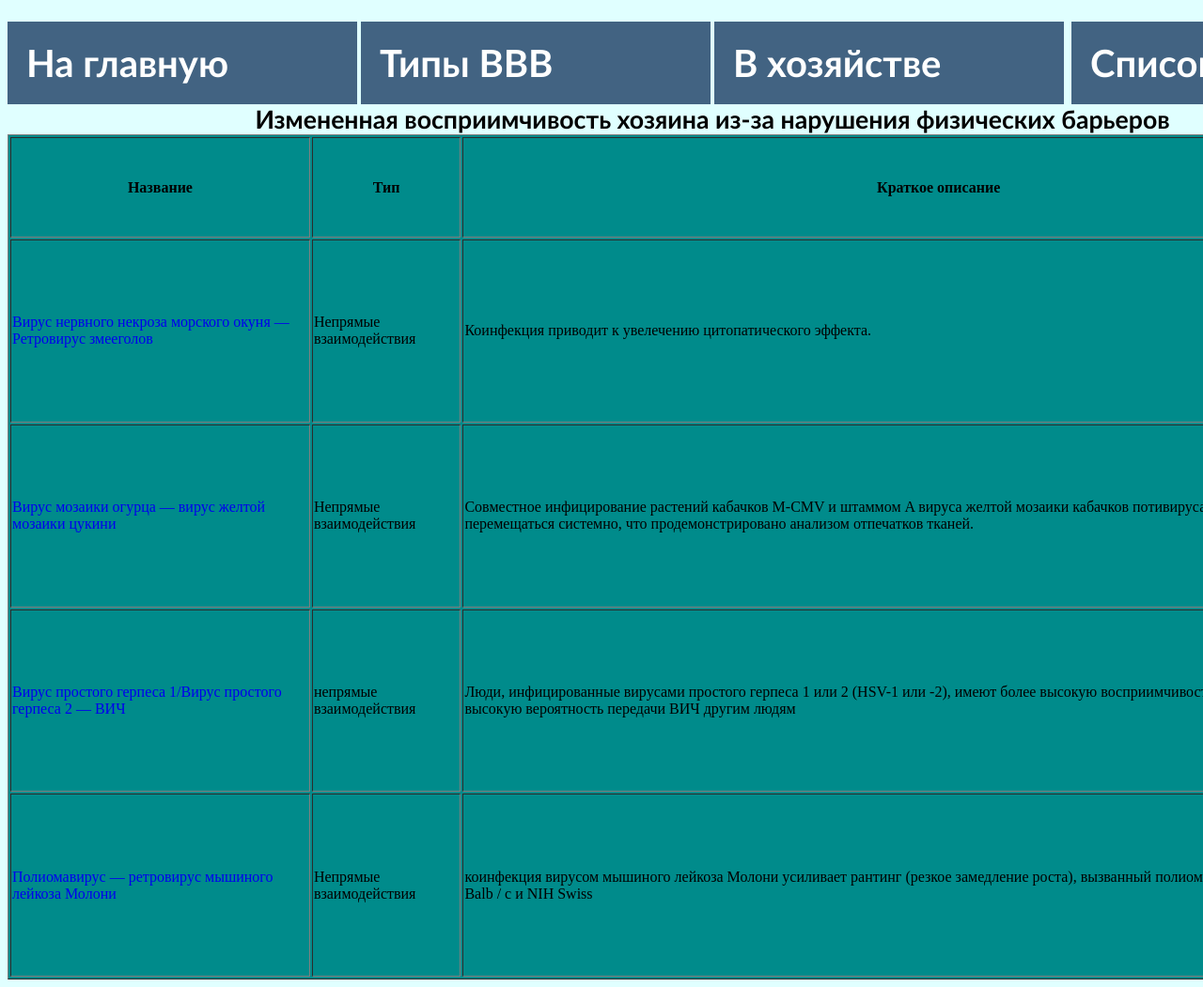
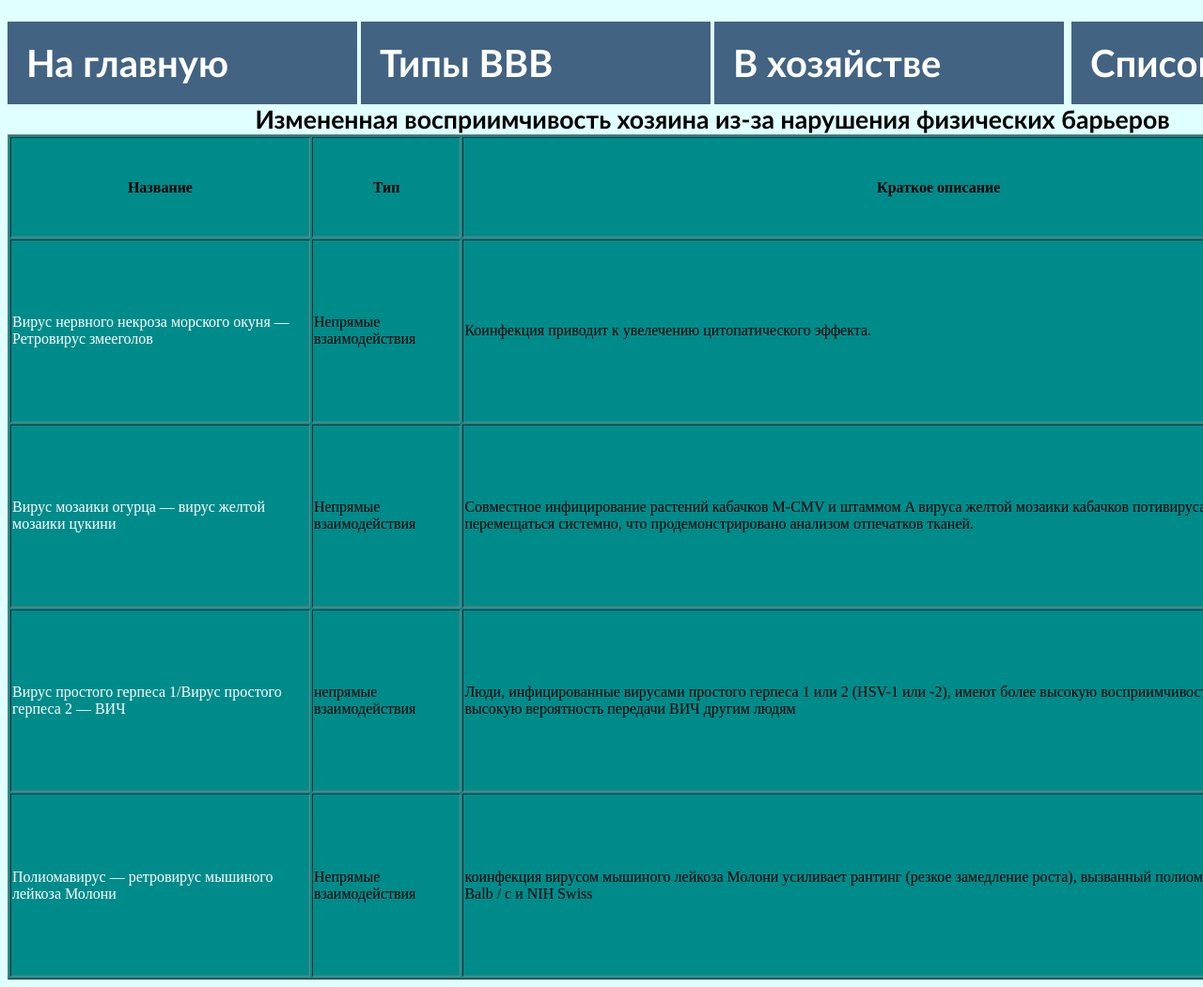
Before and after one commit to vvi2020database/vvi2020database.github.io, a plain HTML site: page alt_host.html in a window 1280 px wide. Shown: the part 233-1284 px from the top of the page at 94% size. Drawn offline with Linux system fonts and the light colour scheme.

Commit message:
Add files via upload

```diff
--- a/alt_host.html
+++ b/alt_host.html
@@ -42,19 +42,19 @@
 	  <th>Краткое описание</th>
      </tr>
 	<tr>
-	 <td><a href="gnnv.html">Вирус нервного некроза морского окуня — Ретровирус змееголов</td>
+	 <td><a href="gnnv.html" style="color: white">Вирус нервного некроза морского окуня — Ретровирус змееголов</td>
 	 <td>Непрямые взаимодействия</td>
 	 <td>Коинфекция приводит к увелечению цитопатического эффекта.</td>
 	<tr>
-	 <td><a href="mcmv.html">Вирус мозаики огурца — вирус желтой мозаики цукини </td>
+	 <td><a href="mcmv.html" style="color: white">Вирус мозаики огурца — вирус желтой мозаики цукини </td>
 	 <td>Непрямые взаимодействия</td>
 	 <td>Совместное инфицирование растений кабачков M-CMV и штаммом A вируса желтой мозаики кабачков потивируса (ZYMV-A) позволило M-CMV перемещаться системно, что продемонстрировано анализом отпечатков тканей.</td>
 	<tr>
-	 <td><a href="hsv2.html">Вирус простого герпеса 1/Вирус простого герпеса 2 — ВИЧ </td>
+	 <td><a href="hsv2.html" style="color: white">Вирус простого герпеса 1/Вирус простого герпеса 2 — ВИЧ </td>
 	 <td>непрямые взаимодействия</td>
 	 <td>Люди, инфицированные вирусами простого герпеса 1 или 2 (HSV-1 или -2), имеют более высокую восприимчивость к заражению ВИЧ и более высокую вероятность передачи ВИЧ другим людям</td>
 	<tr>
-	 <td><a href="poliom.html">Полиомавирус — ретровирус мышиного лейкоза Молони</td>
+	 <td><a href="poliom.html" style="color: white">Полиомавирус — ретровирус мышиного лейкоза Молони</td>
 	 <td>Непрямые взаимодействия</td>
 	 <td>коинфекция вирусом мышиного лейкоза Молони усиливает рантинг (резкое замедление роста), вызванный полиомавирусом (штамм А2), у мышей Balb / c и NIH Swiss</td>
 	</table>
```
